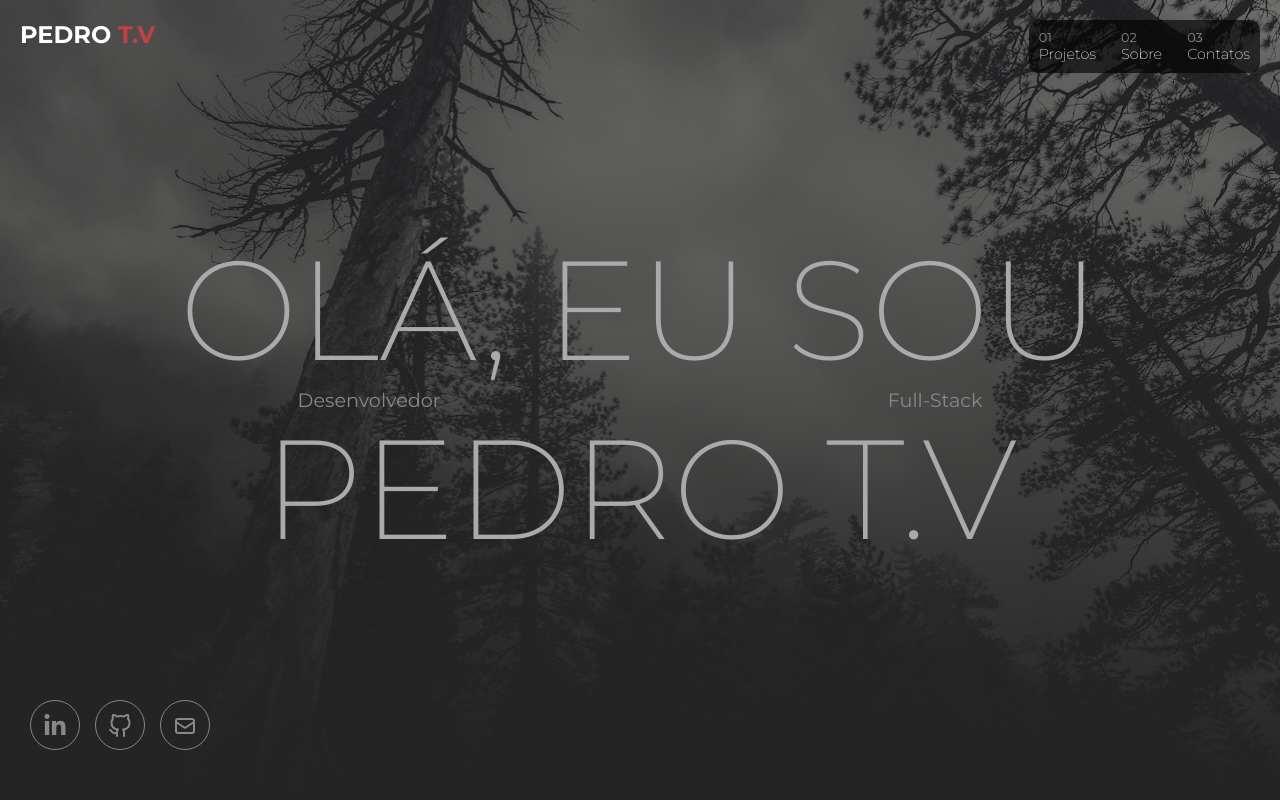
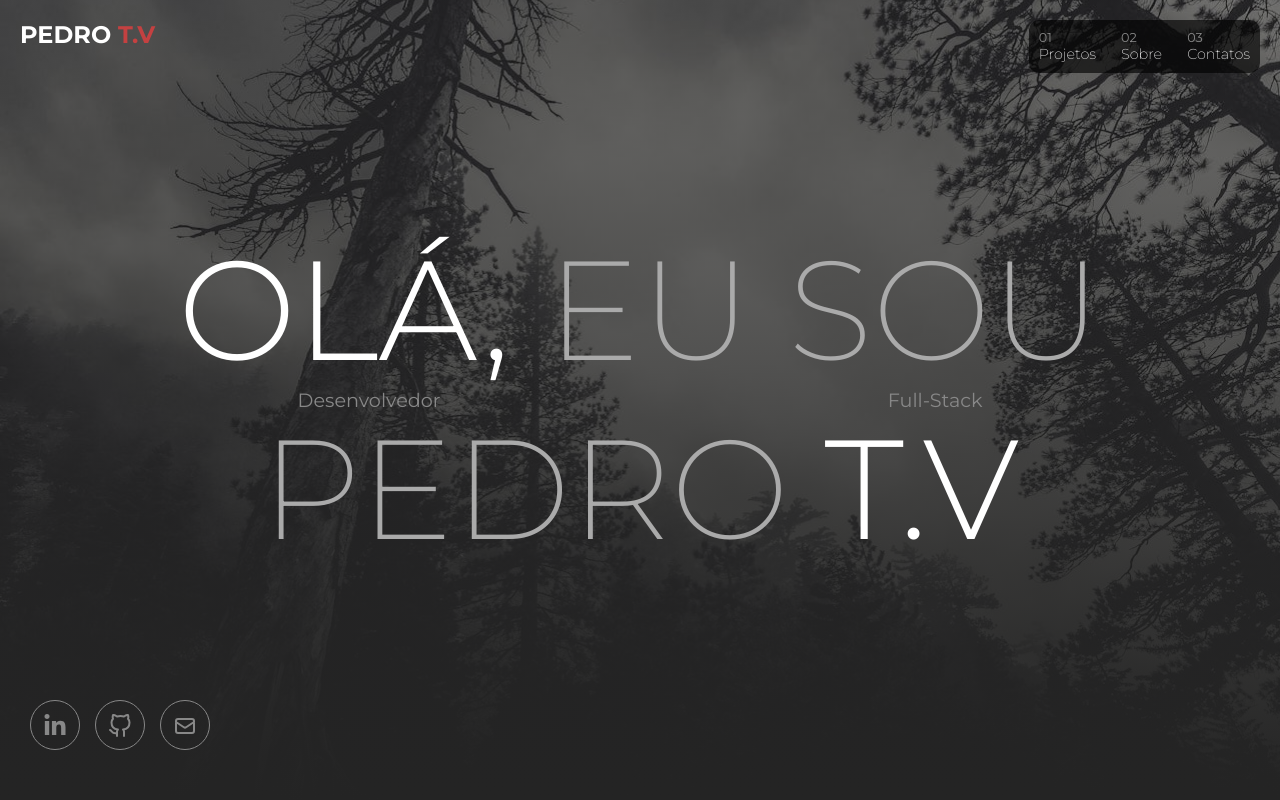
Before and after one commit to Pedro-Thomazi/meu-portfolio-2024, a React (Create React App) app: page / in a window 1280 px wide. Shown: the top 800 px of the page. Built offline with nearby package versions, Linux system fonts and the light colour scheme.

Commit message:
Add destaque no titulo

```diff
--- a/src/Components/PageTop/PageTop.jsx
+++ b/src/Components/PageTop/PageTop.jsx
@@ -72,9 +72,9 @@ const PageTop = () => {
     <main id={styles.pageTop}>
       <section id='backTop' className={styles.context}>
         <div className={styles.containerTitles}>
-          <h1 className={`${scrolled ? styles.toTop : ''}`}>Olá, eu sou</h1>
+          <h1 className={`${scrolled ? styles.toTop : ''}`}><span className={styles.colorFFF}>Olá,</span> eu sou</h1>
           <div className={`${styles.div} ${scrolled ? styles.hidden : ''}`}><p>Desenvolvedor</p><p>Full-Stack</p></div>
-          <h1 className={`${scrolled ? styles.toDown : ''}`}>Pedro T.V</h1>
+          <h1 className={`${scrolled ? styles.toDown : ''}`}>Pedro <span className={styles.colorFFF}>T.V</span></h1>
         </div>
       </section>
       <div className={`${styles.mySocials} ${scrolledLinks ? styles.showSocials : ''}`}>
--- a/src/Components/PageTop/PageTop.module.scss
+++ b/src/Components/PageTop/PageTop.module.scss
@@ -44,6 +44,11 @@
         line-height: 1.1em;
         white-space: nowrap;
         color: #aaa;
+
+        .colorFFF {
+          color: #fff;
+          font-weight: 300;
+        }
       }
 
       h1.toTop {
```
